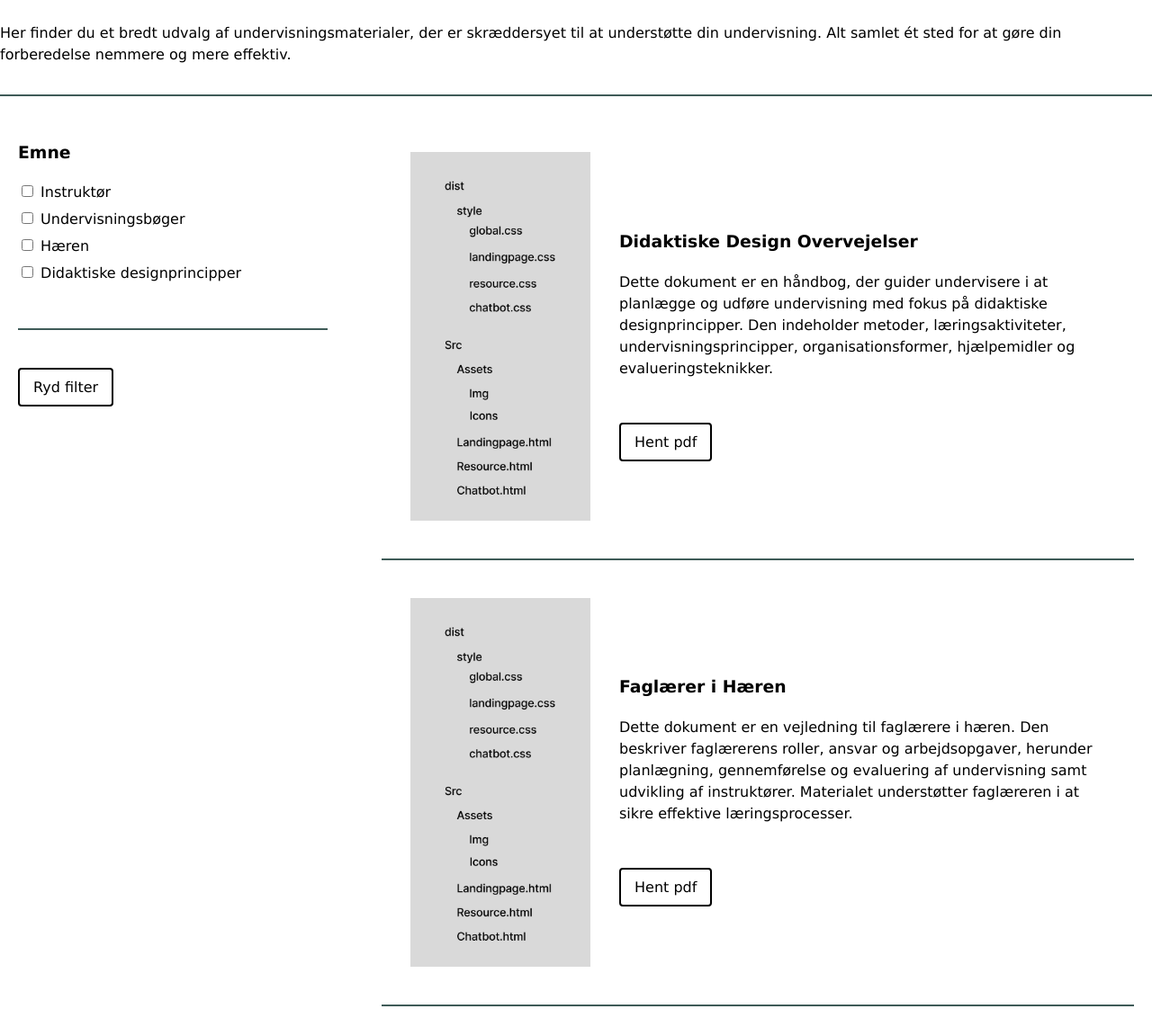
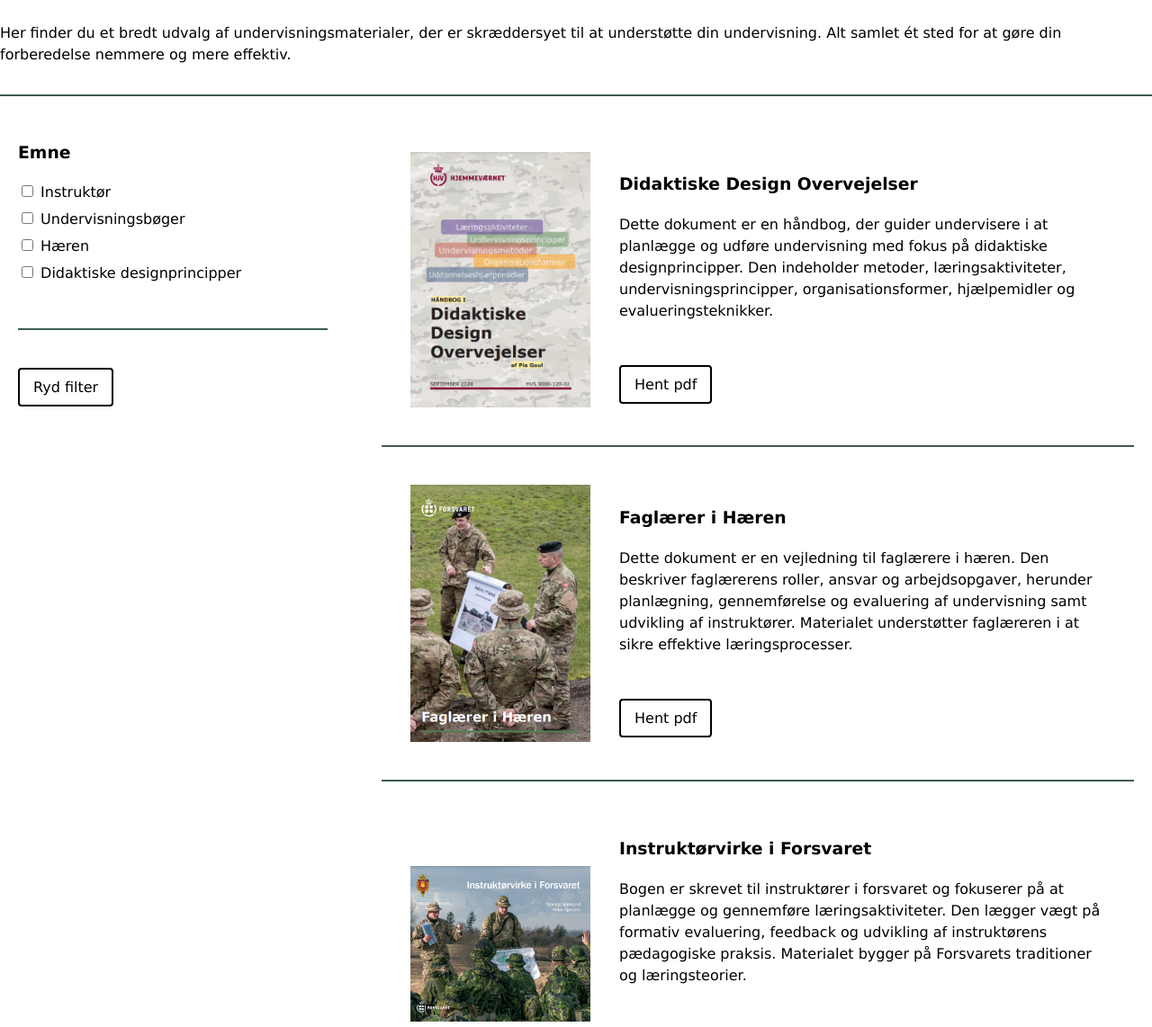
Before and after one commit to Hejsel/Hjemmevaernet, a website: page Src/Resource.html in a window 1280 px wide. Shown: the part 154-1296 px from the top of the page at 90% size. Drawn offline with Linux system fonts and the light colour scheme.

Commit message:
Update Resource.html

```diff
--- a/Src/Resource.html
+++ b/Src/Resource.html
@@ -44,7 +44,7 @@
 
     <section id="boger">
       <div id="bog" data-category="Didaktiske designprincipper,Undervisningsbøger">
-        <img id="imgSize" src="../Src/Assets/Img/Skærmbillede 2024-12-03 kl. 10.35.07.png" alt="" />
+        <img id="imgSize" src="../Src/Assets/Img/didaktiskes.png" alt="" />
         <div id="bogTekst">
           <h3>Didaktiske Design Overvejelser</h3>
           <p>
@@ -58,7 +58,7 @@
       </div>
       <hr />
       <div id="bog" data-category="Hæren,Undervisningsbøger">
-        <img id="imgSize" src="../Src/Assets/Img/Skærmbillede 2024-12-03 kl. 10.35.07.png" alt="" />
+        <img id="imgSize" src="../Src/Assets/Img/Faglærer i Hæren.png" alt="" />
         <div id="bogTekst">
           <h3>Faglærer i Hæren</h3>
           <p>
@@ -72,7 +72,7 @@
       </div>
       <hr />
       <div id="bog" data-category="Undervisningsbøger,Instruktør">
-        <img id="imgSize" src="../Src/Assets/Img/Skærmbillede 2024-12-03 kl. 10.35.07.png" alt="" />
+        <img id="imgSize" src="../Src/Assets/Img/Instruktørvirke.png" alt="" />
         <div id="bogTekst">
           <h3>Instruktørvirke i Forsvaret</h3>
           <p>
@@ -86,7 +86,7 @@
       </div>
       <hr />
       <div id="bog" data-category="Undervisningsbøger,Instruktør">
-        <img id="imgSize" src="../Src/Assets/Img/Skærmbillede 2024-12-03 kl. 10.35.07.png" alt="" />
+        <img id="imgSize" src="../Src/Assets/Img/Instruktør i Hæren.png" alt="" />
         <div id="bogTekst">
           <h3>Instruktør i Hæren</h3>
           <p>Et eller andet tekst</p>
```
